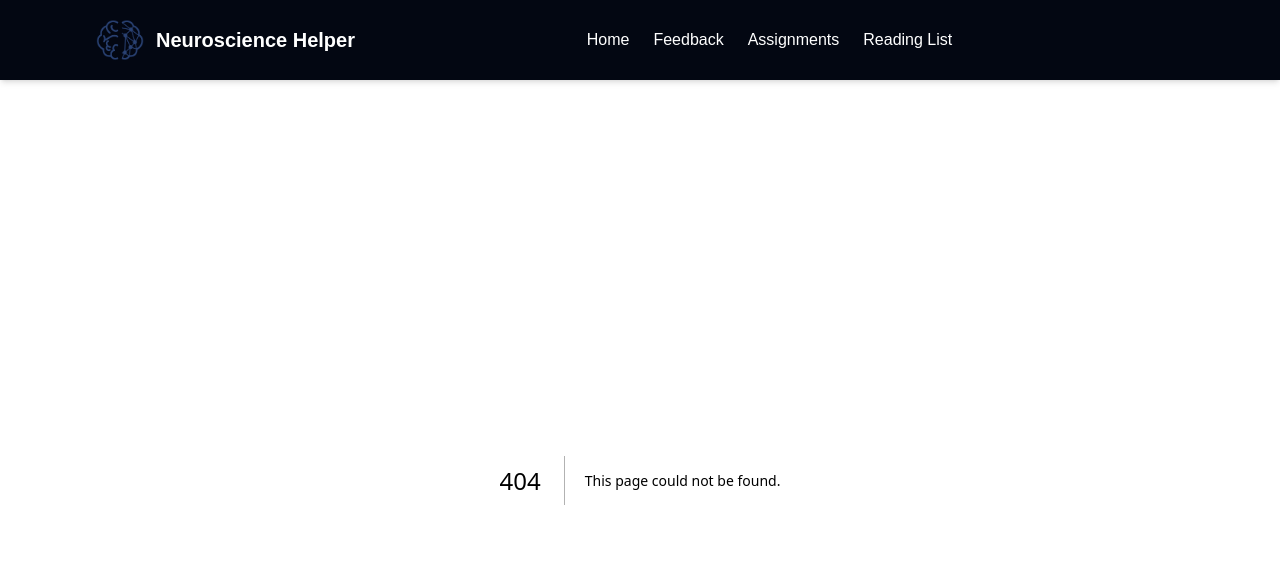
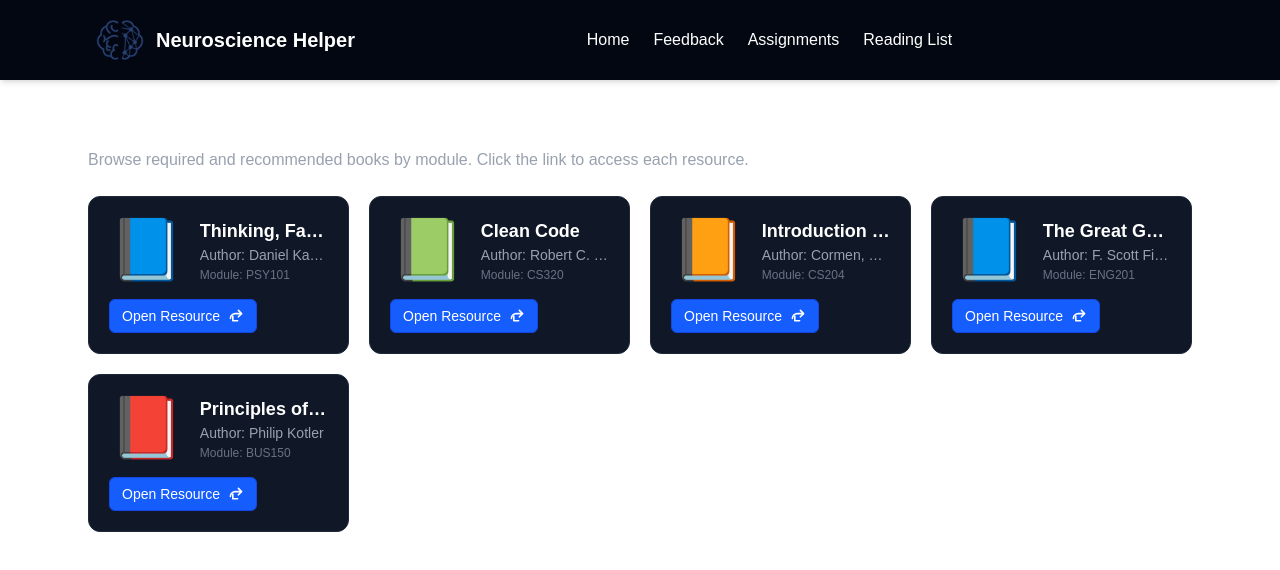
Before and after one commit to Michalkassa/neuroscience_web_app, a Next.js app: page /reading-list in a window 1280 px wide. Before the commit this address had no page. Shown: the top 570 px of the page. Built offline with nearby package versions, Linux system fonts and the light colour scheme.

Commit message:
assinments and reading list pages.tsx + css

```diff
--- a/src/app/(dashboard)/dashboard/feedback/page.tsx
+++ b/src/app/(dashboard)/dashboard/feedback/page.tsx
@@ -9,7 +9,7 @@ interface Submission {
     rating: number;
     feedback: string;
 }
-export default async function Feedback() {
+export default async function FeedbackPage() {
   const session = await auth()
 
   if (!session) return redirect("/login")
--- /dev/null
+++ b/src/app/assignments/page.tsx
@@ -0,0 +1,70 @@
+
+
+export default async function AssignmentsPage() {
+     const assignments = [
+  {
+    id: "a1",
+    title: "Essay: Research Methods",
+    module: "PSY101",
+    dueDate: new Date("2026-01-28T23:59:00Z"),
+  },
+  {
+    id: "a2",
+    title: "Problem Set 3",
+    module: "MATH204",
+    dueDate: new Date("2026-01-20T17:00:00Z"),
+  },
+  {
+    id: "a3",
+    title: "Networking Lab Report",
+    module: "CS320",
+    dueDate: new Date("2026-02-02T10:00:00Z"),
+  },
+  {
+    id: "a4",
+    title: "Group Presentation",
+    module: "BUS150",
+    dueDate: new Date("2026-01-25T12:00:00Z"),
+  },
+  {
+    id: "a5",
+    title: "Reading Reflection",
+    module: "ENG201",
+    dueDate: new Date("2026-01-22T09:00:00Z"),
+  },
+];
+
+  return (
+    <div className="w-full max-w-4xl mx-auto p-6">
+      <h1 className="text-2xl font-bold text-white mb-4">Assignments</h1>
+      <p className="text-gray-400 mb-6">
+        A list of all assignments, their due dates, and the module they are for.
+      </p>
+
+      {assignments.length === 0 ? (
+        <div className="text-gray-400">No assignments found.</div>
+      ) : (
+        <ul className="space-y-4">
+          {assignments.map((a) => (
+            <li
+              key={a.id}
+              className="bg-gray-900 border border-gray-800 rounded-lg p-4 hover:shadow-lg transition-shadow"
+            >
+              <div className="flex flex-col sm:flex-row sm:items-center sm:justify-between">
+                <div>
+                  <h2 className="text-lg font-semibold text-white">{a.title}</h2>
+                  <p className="text-sm text-gray-400">Module: {a.module}</p>
+                </div>
+                <div className="mt-2 sm:mt-0">
+                  <span className="inline-flex items-center rounded-md bg-gray-800 px-3 py-1 text-sm text-gray-200 border border-gray-700">
+                    Due:
+                  </span>
+                </div>
+              </div>
+            </li>
+          ))}
+        </ul>
+      )}
+    </div>
+  );
+}
--- a/src/app/page.tsx
+++ b/src/app/page.tsx
@@ -82,7 +82,7 @@ export default function Home() {
             </div>
             <div className="mt-6">
               <Link
-                href="/reading_list"
+                href="/reading-list"
                 className="inline-block px-4 py-2 bg-blue-600 text-white font-semibold rounded hover:bg-blue-500 transition"
               >
                 View Reading List
--- /dev/null
+++ b/src/app/reading-list/page.tsx
@@ -0,0 +1,114 @@
+
+import Link from "next/link";
+
+interface ReadingItem{
+  id: string;
+  title: string;
+  author: string;
+  module: string;
+  bookIcon?: string;
+  url: string;
+};
+
+export default function ReadingPage() {
+
+const ReadingList: ReadingItem[] = [
+  {
+    id: "r1",
+    title: "Thinking, Fast and Slow",
+    author: "Daniel Kahneman",
+    module: "PSY101",
+    bookIcon: "📘",
+    url: "https://example.com/thinking-fast-and-slow",
+  },
+  {
+    id: "r2",
+    title: "Clean Code",
+    author: "Robert C. Martin",
+    module: "CS320",
+    bookIcon: "📗",
+    url: "https://example.com/clean-code",
+  },
+  {
+    id: "r3",
+    title: "Introduction to Algorithms",
+    author: "Cormen, Leiserson, Rivest, Stein",
+    module: "CS204",
+    bookIcon: "📙",
+    url: "https://example.com/intro-to-algorithms",
+  },
+  {
+    id: "r4",
+    title: "The Great Gatsby",
+    author: "F. Scott Fitzgerald",
+    module: "ENG201",
+    bookIcon: "📘",
+    url: "https://example.com/the-great-gatsby",
+  },
+  {
+    id: "r5",
+    title: "Principles of Marketing",
+    author: "Philip Kotler",
+    module: "BUS150",
+    bookIcon: "📕",
+    url: "https://example.com/principles-of-marketing",
+  },
+];
+
+  return (
+    <div className="w-full max-w-6xl mx-auto p-6">
+      <h1 className="text-2xl sm:text-3xl font-bold text-white mb-2">Reading List</h1>
+      <p className="text-gray-400 mb-6">
+        Browse required and recommended books by module. Click the link to access each resource.
+      </p>
+
+      <ul className="grid grid-cols-1 sm:grid-cols-2 md:grid-cols-3 xl:grid-cols-4 gap-5">
+        {ReadingList.map((book) => (
+          <li
+            key={book.id}
+            className="group relative overflow-hidden rounded-xl border border-gray-800 bg-gray-900 p-5 hover:shadow-lg transition-shadow"
+          >
+            {/* Large Icon */}
+            <div className="flex items-center gap-4">
+              <span className="text-6xl leading-none select-none" aria-hidden="true">
+                {book.bookIcon ?? "📚"}
+              </span>
+
+              <div className="min-w-0">
+                <h2 className="text-lg font-semibold text-white truncate">{book.title}</h2>
+                <p className="text-gray-400 text-sm truncate">Author: {book.author}</p>
+                <p className="text-gray-500 text-xs mt-0.5">Module: {book.module}</p>
+              </div>
+            </div>
+
+            {/* Link area */}
+            <div className="mt-4">
+              <Link
+                href={book.url}
+                target="_blank"
+                rel="noopener noreferrer"
+                className="inline-flex items-center gap-2 rounded-md border border-blue-700 bg-blue-600 px-3 py-1.5 text-sm font-medium text-white hover:bg-blue-700 focus:outline-none focus:ring-2 focus:ring-blue-400"
+                aria-label={`Open ${book.title}`}
+              >
+                Open Resource
+                <svg
+                  xmlns="http://www.w3.org/2000/svg"
+                  className="h-4 w-4"
+                  viewBox="0 0 20 20"
+                  fill="currentColor"
+                  aria-hidden="true"
+                >
+                  <path d="M12.293 2.293a1 1 0 011.414 0l4 4a.997.997 0 01.083 1.32l-.083.094-4 4a1 1 0 01-1.497-1.32l.083-.094L14.586 8H9a5 5 0 00-4.995 4.783L4 13a1 1 0 11-2 0A7 7 0 019 6h5.586l-2.293-2.293a1 1 0 01-.083-1.32l.083-.094z" />
+                  <path d="M6 9a1 1 0 011 1v5h5a1 1 0 110 2H6a1 1 0 01-1-1v-6a1 1 0 011-1z" />
+                </svg>
+              </Link>
+            </div>
+
+            <div className="pointer-events-none absolute inset-0 opacity-0 group-hover:opacity-100 transition-opacity"
+                 style={{ background: "radial-gradient(circle at 30% 20%, rgba(59,130,246,0.08), transparent 50%)" }} />
+          </li>
+        ))}
+      </ul>
+    </div>
+  );
+}
--- a/src/components/Header.tsx
+++ b/src/components/Header.tsx
@@ -43,7 +43,7 @@ const Header: React.FC = () => {
             Assignments
           </Link>
           <Link
-            href="/reading_list"
+            href="/reading-list"
             className="text-white hover:text-blue-400 font-medium transition"
           >
             Reading List
@@ -118,7 +118,7 @@ const Header: React.FC = () => {
             Assignments
           </Link>
           <Link
-            href="/reading_list"
+            href="/reading-list"
             onClick={() => setOpen(false)}
             className="block text-white py-2 px-2 rounded hover:bg-gray-800"
           >
```
